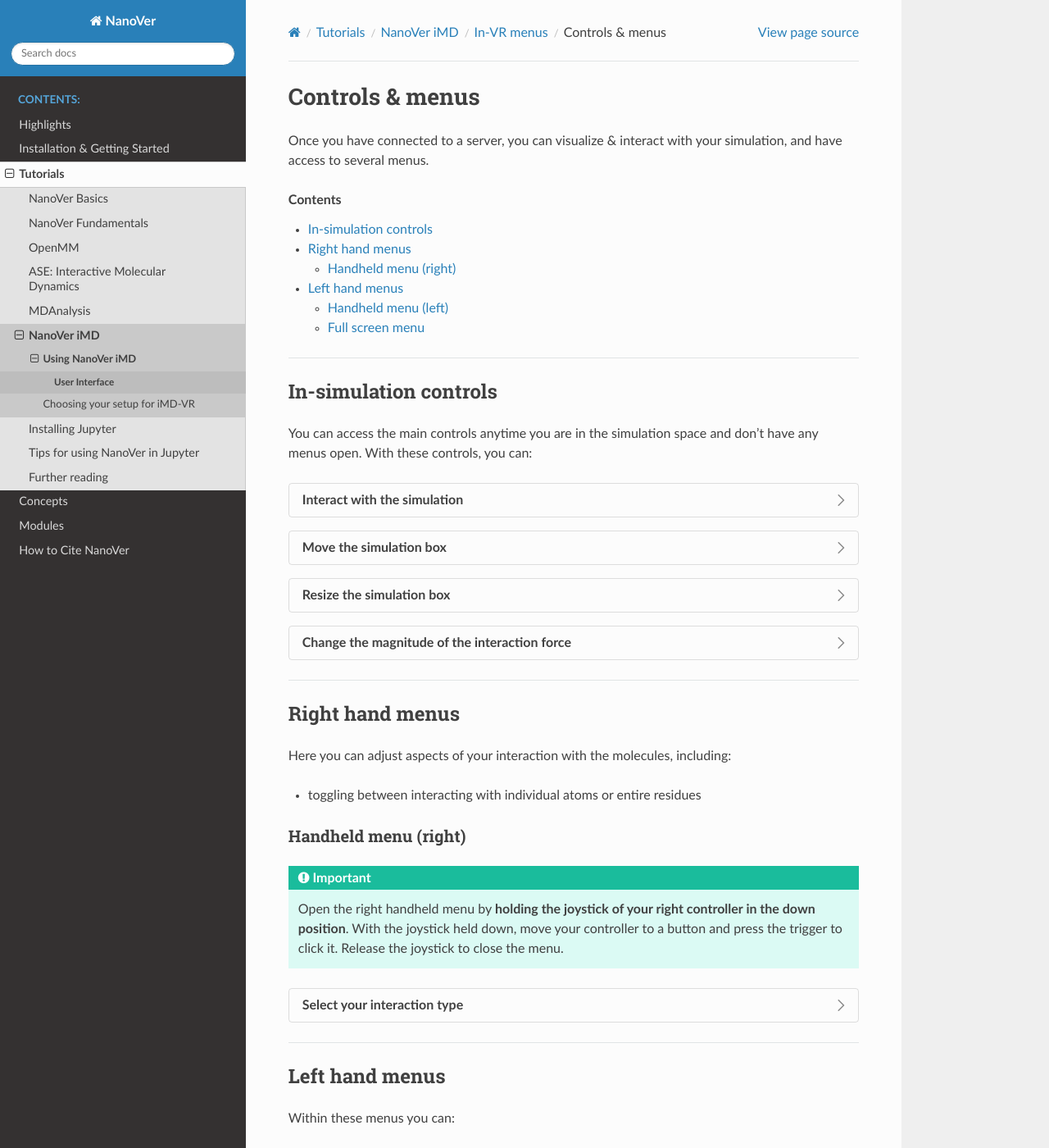
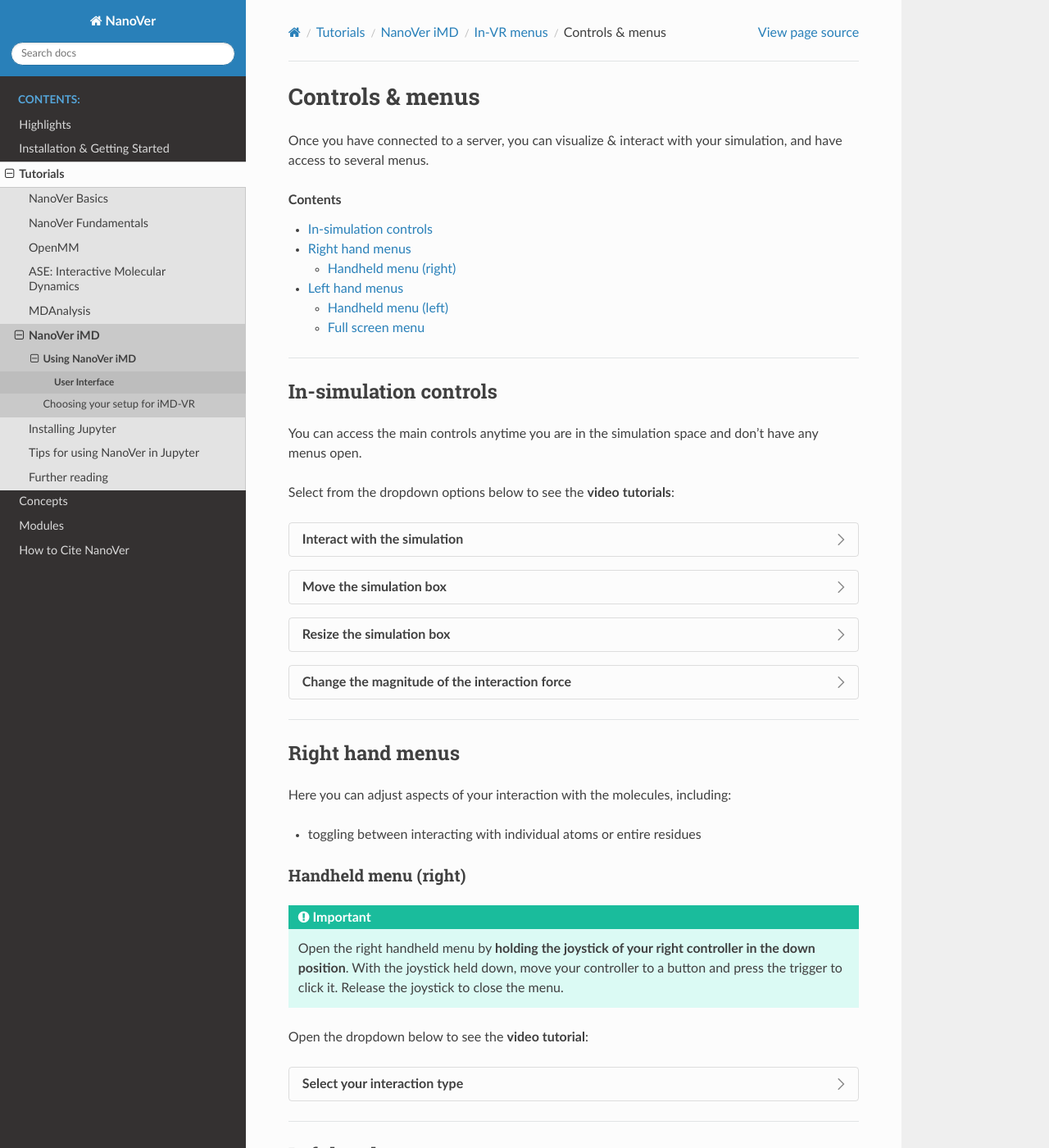
Before and after one commit to IRL2/nanover-docs, a Sphinx documentation site: the page built from source/tutorials/vrclient/invrmenus/controlsandmenus.rst, in a window 1280 px wide and 1400 px high. Shown: the whole window at 82% size. Built offline with Sphinx 7.4.7 and the Read the Docs theme 3.1.0, drawn with Linux system fonts in a browser that asks for light colours; pages that are not in the unit, such as notebooks, are missing from menus; the version number could not be read and is left out; some of the changed text lies outside the part shown.

```diff
--- a/source/tutorials/vrclient/invrmenus/controlsandmenus.rst
+++ b/source/tutorials/vrclient/invrmenus/controlsandmenus.rst
@@ -16,7 +16,8 @@
 ######################
 
 You can access the main controls anytime you are in the simulation space and don't have any menus open.
-With these controls, you can:
+
+Select from the dropdown options below to see the **video tutorials**:
 
 .. dropdown:: Interact with the simulation
 
@@ -90,6 +91,8 @@
     With the joystick held down, move your controller to a button and press the trigger to click it.
     Release the joystick to close the menu.
 
+Open the dropdown below to see the **video tutorial**:
+
 .. dropdown:: Select your interaction type
 
    .. list-table::
@@ -131,6 +134,8 @@
 * **Pause**: pauses a running simulation.
 * **Play**: plays a paused simulation.
 * **Reset**: resets the system to its initial coordinates.
+
+Select from the dropdown options below to see the **video tutorials**:
 
 .. dropdown:: Pause
 
@@ -183,7 +188,10 @@
     and use your **right controller** to interact with the buttons.
     When you are finished, click ``Back`` to return to the simulation.
 
-.. dropdown:: Switch simulation
+
+Select from the dropdown options below to see the **video tutorials**:
+
+.. dropdown:: Switch between loaded simulations
 
    .. list-table::
        :widths: 40 60
--- a/source/tutorials/vrclient/invrmenus/mainmenu.rst
+++ b/source/tutorials/vrclient/invrmenus/mainmenu.rst
@@ -13,7 +13,7 @@
 * **Discover**: find all servers (using the default port) on the network and list them for the user to choose from.
 * **Manual**: allow the user to specify the IP address and port of the server they wish to connect to and then, if found, connect to it.
 
-Select from the dropdown options below to see the video tutorials:
+Select from the dropdown options below to see the **video tutorials**:
 
 .. dropdown:: Autoconnect
 
```
